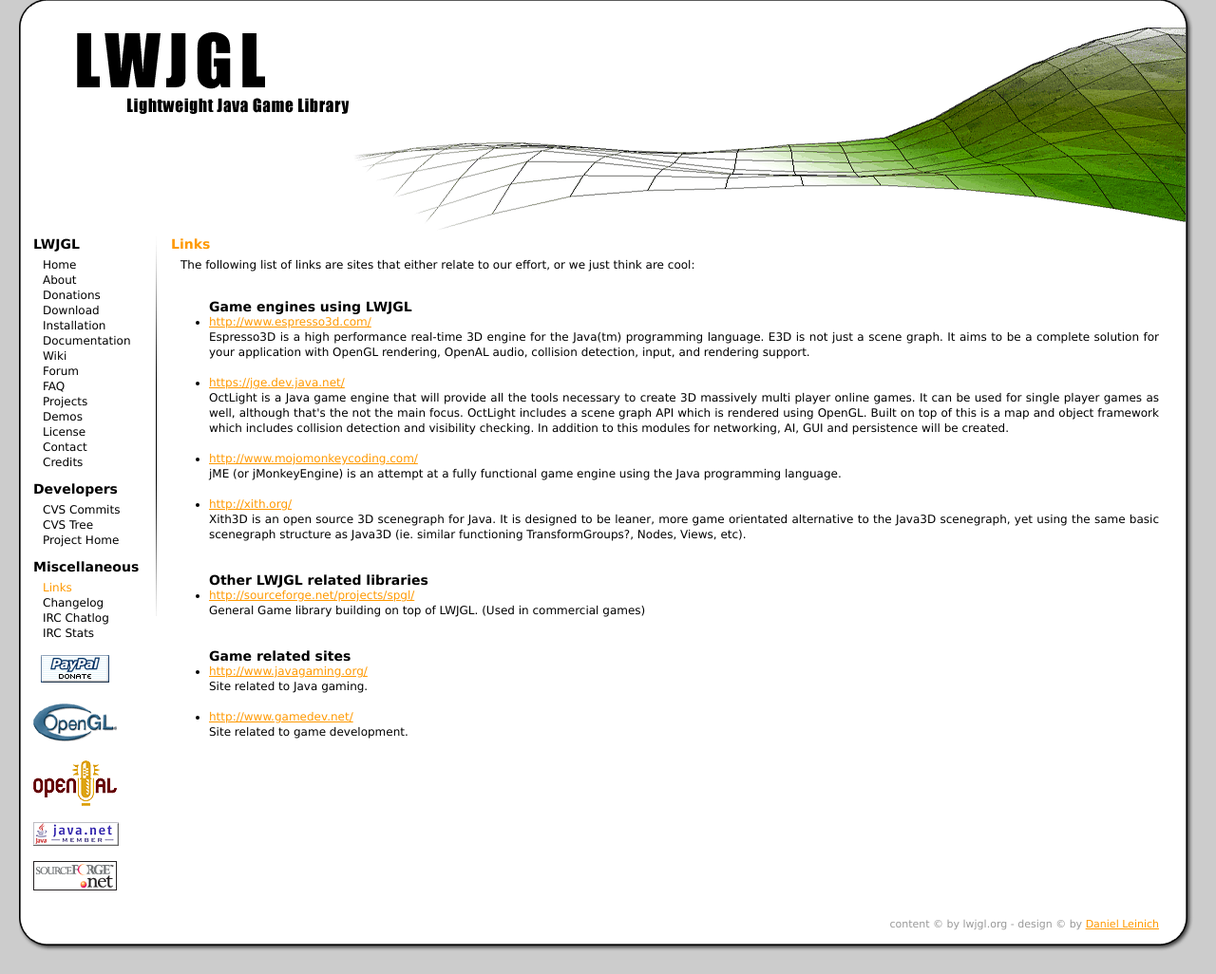
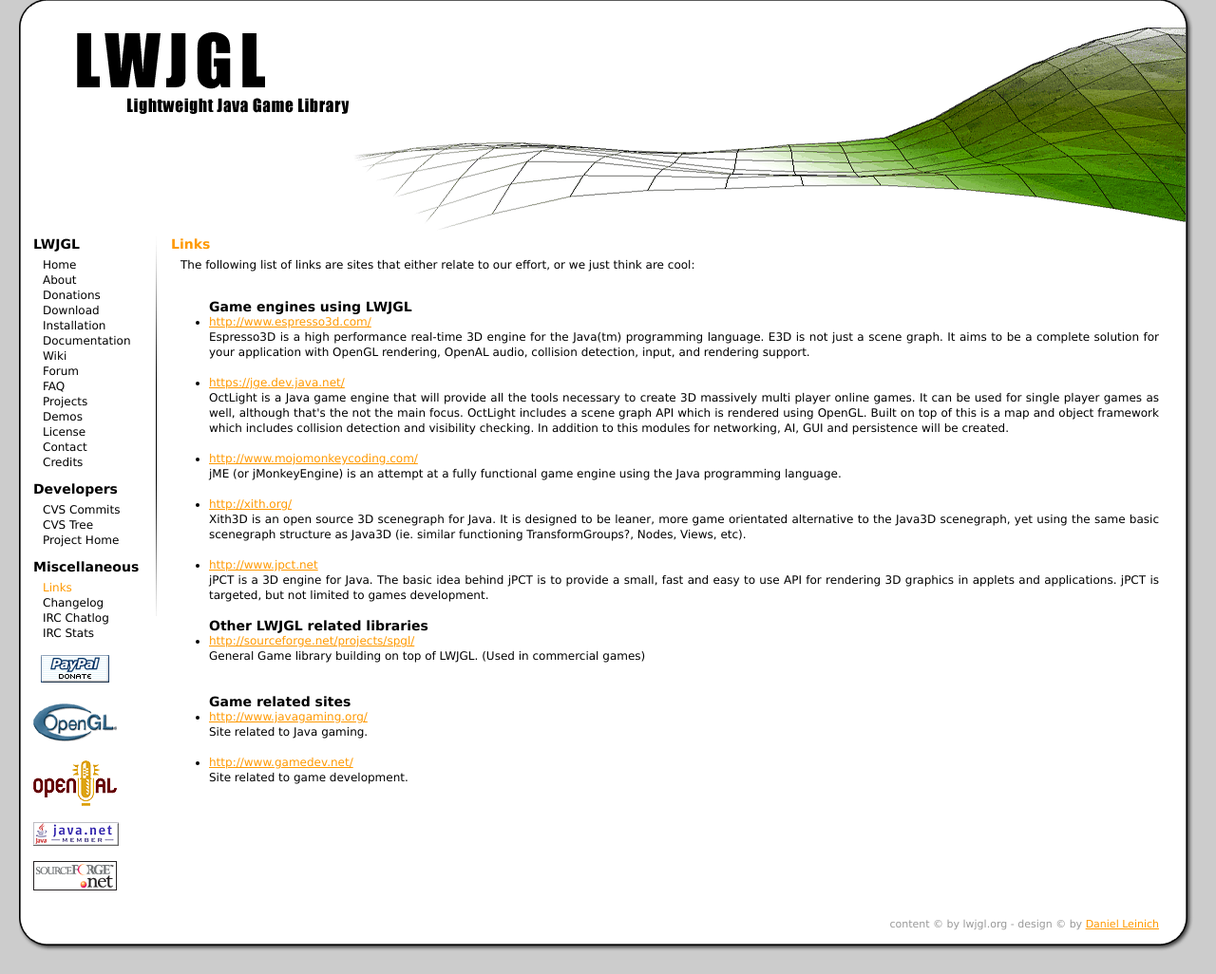
Before and after one commit to LWJGL/lwjgl-www, a PHP site: page /links.php in a window 1280 px wide. Shown: the part 65-1091 px from the top of the page at 95% size. Run offline with PHP 8.4, Linux system fonts and the light colour scheme.

Commit message:
added jpct

```diff
--- a/links.php
+++ b/links.php
@@ -23,6 +23,10 @@
 		<a href="http://xith.org/" target="_blank">http://xith.org/</a><br/>
 		Xith3D is an open source 3D scenegraph for Java. It is designed to be leaner, more game orientated alternative to the Java3D scenegraph, yet using the same basic scenegraph structure as Java3D (ie. similar functioning TransformGroups?, Nodes, Views, etc).<br/><br/>
 	</li>
+	<li>
+		<a href="http://www.jpct.net/" target="_blank">http://www.jpct.net</a><br/>
+		jPCT is a 3D engine for Java. The basic idea behind jPCT is to provide a small, fast and easy to use API for rendering 3D graphics in applets and applications. jPCT is targeted, but not limited to games development.
+	</li>
 	<br>
 	<b>Other LWJGL related libraries</b>
 	<li>
```
